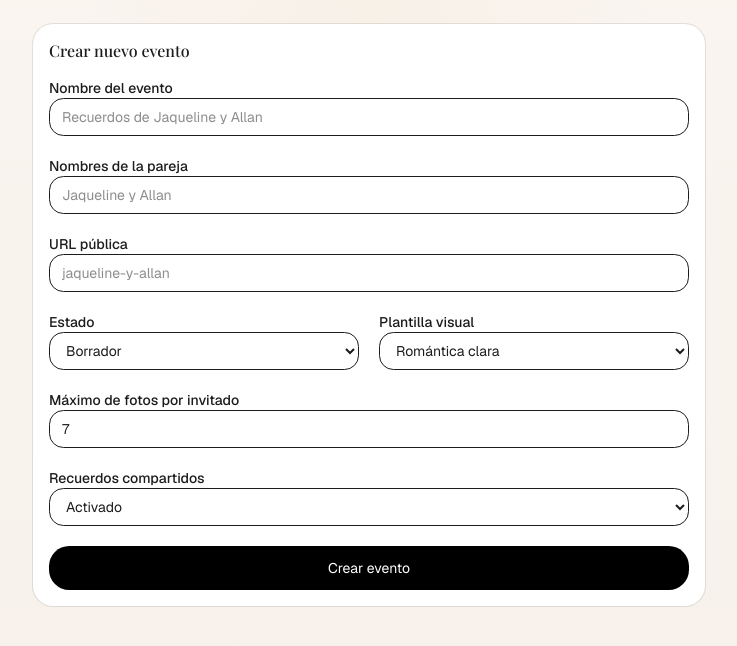
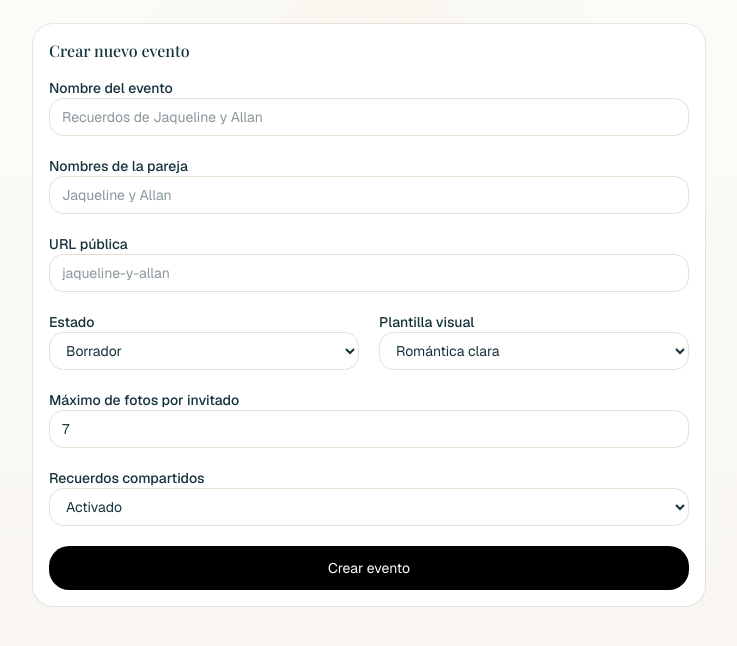
Before and after one commit to kevinmonroy1/EVENTOS, a Next.js app: page /admin/events/new in a window 1280 px wide. Shown: the top 646 px of the page, without its empty margins (271-1008 px from the left). Built offline with nearby package versions, Linux system fonts and the light colour scheme; a web font is replaced by a local one.

Commit message:
adaptacion de colores

```diff
--- a/app/globals.css
+++ b/app/globals.css
@@ -10,6 +10,7 @@
   --font-sans: var(--font-geist-sans);
   --font-mono: var(--font-geist-mono);
   --font-heading: var(--font-playfair);
+
   --color-sidebar-ring: var(--sidebar-ring);
   --color-sidebar-border: var(--sidebar-border);
   --color-sidebar-accent-foreground: var(--sidebar-accent-foreground);
@@ -18,11 +19,13 @@
   --color-sidebar-primary: var(--sidebar-primary);
   --color-sidebar-foreground: var(--sidebar-foreground);
   --color-sidebar: var(--sidebar);
+
   --color-chart-5: var(--chart-5);
   --color-chart-4: var(--chart-4);
   --color-chart-3: var(--chart-3);
   --color-chart-2: var(--chart-2);
   --color-chart-1: var(--chart-1);
+
   --color-ring: var(--ring);
   --color-input: var(--input);
   --color-border: var(--border);
@@ -39,6 +42,7 @@
   --color-popover: var(--popover);
   --color-card-foreground: var(--card-foreground);
   --color-card: var(--card);
+
   --radius-sm: calc(var(--radius) * 0.6);
   --radius-md: calc(var(--radius) * 0.8);
   --radius-lg: var(--radius);
@@ -49,91 +53,112 @@
 }
 
 :root {
-  --color-bg: #f9f7f4;
-  --color-primary: #0f3d3e;
-  --color-primary-light: #145a5a;
-  --color-gold: #c6a15b;
-  --color-border-soft: #efe8dc;
-  --color-text: #1c1c1c;
-  --color-muted: #6b6b6b;
+  /* Wedding palette */
+  --color-bg: #f8f6f2;
+  --color-surface: rgba(255, 255, 255, 0.96);
+  --color-surface-strong: #ffffff;
+  --color-border-soft: #e9dfcf;
 
-  --background: #f9f7f4;
-  --foreground: #1c1c1c;
+  --color-primary: #0f5c53;
+  --color-primary-hover: #0c4a43;
+  --color-primary-light: #15816f;
+  --color-primary-soft: #e8f3f0;
+
+  --color-gold: #c9a35f;
+  --color-gold-soft: rgba(201, 163, 95, 0.16);
+
+  --color-title: #14323a;
+  --color-text: #66656b;
+  --color-text-soft: #8a8790;
+  --color-white: #ffffff;
+
+  /* shadcn variables */
+  --background: #f8f6f2;
+  --foreground: #14323a;
 
   --card: #ffffff;
-  --card-foreground: #1c1c1c;
+  --card-foreground: #14323a;
 
   --popover: #ffffff;
-  --popover-foreground: #1c1c1c;
+  --popover-foreground: #14323a;
 
-  --primary: #0f3d3e;
+  --primary: #0f5c53;
   --primary-foreground: #ffffff;
 
-  --secondary: #f4efe8;
-  --secondary-foreground: #1c1c1c;
+  --secondary: #f6f1e8;
+  --secondary-foreground: #14323a;
 
-  --muted: #f4efe8;
-  --muted-foreground: #6b6b6b;
+  --muted: #f6f1e8;
+  --muted-foreground: #66656b;
 
-  --accent: #f8f3ea;
-  --accent-foreground: #0f3d3e;
+  --accent: #faf5ec;
+  --accent-foreground: #0f5c53;
 
   --destructive: #b42318;
 
   --border: #e7dfd2;
   --input: #e7dfd2;
-  --ring: #c6a15b;
+  --ring: #c9a35f;
 
-  --chart-1: #0f3d3e;
-  --chart-2: #145a5a;
-  --chart-3: #c6a15b;
-  --chart-4: #8f7a4f;
-  --chart-5: #6b6b6b;
+  --chart-1: #0f5c53;
+  --chart-2: #15816f;
+  --chart-3: #c9a35f;
+  --chart-4: #b88d43;
+  --chart-5: #66656b;
 
   --radius: 0.9rem;
 
   --sidebar: #ffffff;
-  --sidebar-foreground: #1c1c1c;
-  --sidebar-primary: #0f3d3e;
+  --sidebar-foreground: #14323a;
+  --sidebar-primary: #0f5c53;
   --sidebar-primary-foreground: #ffffff;
-  --sidebar-accent: #f8f3ea;
-  --sidebar-accent-foreground: #0f3d3e;
+  --sidebar-accent: #faf5ec;
+  --sidebar-accent-foreground: #0f5c53;
   --sidebar-border: #e7dfd2;
-  --sidebar-ring: #c6a15b;
+  --sidebar-ring: #c9a35f;
 }
 
 .dark {
-  --background: #111827;
+  --background: #0f1720;
   --foreground: #f8fafc;
-  --card: #1f2937;
+
+  --card: #18212c;
   --card-foreground: #f8fafc;
-  --popover: #1f2937;
+
+  --popover: #18212c;
   --popover-foreground: #f8fafc;
-  --primary: #d7b56d;
-  --primary-foreground: #111827;
-  --secondary: #24303d;
+
+  --primary: #d8b36d;
+  --primary-foreground: #0f1720;
+
+  --secondary: #20303a;
   --secondary-foreground: #f8fafc;
-  --muted: #24303d;
+
+  --muted: #20303a;
   --muted-foreground: #cbd5e1;
-  --accent: #24303d;
+
+  --accent: #20303a;
   --accent-foreground: #f8fafc;
+
   --destructive: #ef4444;
   --border: rgba(255, 255, 255, 0.12);
   --input: rgba(255, 255, 255, 0.16);
-  --ring: #d7b56d;
-  --chart-1: #d7b56d;
+  --ring: #d8b36d;
+
+  --chart-1: #d8b36d;
   --chart-2: #5ea4a4;
   --chart-3: #7dd3c7;
   --chart-4: #cbd5e1;
   --chart-5: #94a3b8;
-  --sidebar: #1f2937;
+
+  --sidebar: #18212c;
   --sidebar-foreground: #f8fafc;
-  --sidebar-primary: #d7b56d;
-  --sidebar-primary-foreground: #111827;
-  --sidebar-accent: #24303d;
+  --sidebar-primary: #d8b36d;
+  --sidebar-primary-foreground: #0f1720;
+  --sidebar-accent: #20303a;
   --sidebar-accent-foreground: #f8fafc;
   --sidebar-border: rgba(255, 255, 255, 0.12);
-  --sidebar-ring: #d7b56d;
+  --sidebar-ring: #d8b36d;
 }
 
 @layer base {
@@ -142,12 +167,18 @@
   }
 
   html {
+    scroll-behavior: smooth;
     font-family: var(--font-geist-sans), sans-serif;
   }
 
   body {
-    @apply bg-background text-foreground;
+    @apply text-foreground;
     font-family: var(--font-geist-sans), sans-serif;
+    background:
+      radial-gradient(circle at top, rgba(201, 163, 95, 0.08), transparent 28%),
+      linear-gradient(180deg, #ffffff 0%, #f8f6f2 100%);
+    color: var(--color-text);
+    min-height: 100vh;
   }
 
   h1,
@@ -159,102 +190,14 @@
     font-family: var(--font-playfair), serif;
     letter-spacing: -0.02em;
   }
+
+  ::selection {
+    background: rgba(15, 92, 83, 0.14);
+    color: var(--color-title);
+  }
 }
 
 @layer utilities {
-  .wedding-card {
-    @apply rounded-3xl border bg-white shadow-sm;
-    border-color: var(--color-border-soft);
-  }
-
-  .wedding-label {
-    color: var(--color-gold);
-    letter-spacing: 0.28em;
-    text-transform: uppercase;
-    font-size: 0.72rem;
-  }
-
-  .wedding-title {
-    color: var(--color-primary);
-  }
-
-  .wedding-muted {
-    color: var(--color-muted);
-  }
-
-  .wedding-divider {
-    background-color: var(--color-gold);
-    height: 2px;
-    width: 3rem;
-    border-radius: 9999px;
-  }
-
-  .wedding-button-primary {
-    background-color: var(--color-primary);
-    color: white;
-  }
-
-  .wedding-button-primary:hover {
-    background-color: var(--color-primary-light);
-  }
-
-  .wedding-button-secondary {
-    background-color: white;
-    color: var(--color-primary);
-    border: 1px solid var(--color-border-soft);
-  }
-}
-body {
-  @apply bg-white text-stone-800;
-}
-
-.card {
-  @apply rounded-3xl border bg-white shadow-sm;
-}
-
-.title {
-  @apply text-2xl font-semibold text-stone-900;
-}
-
-.subtitle {
-  @apply text-stone-600;
-}
-
-@import "tailwindcss";
-
-:root {
-  --color-bg: #f7f1ea;
-  --color-surface: rgba(255, 252, 247, 0.96);
-  --color-surface-strong: #fffdf9;
-  --color-border-soft: #e8dccd;
-  --color-primary: #0f4c4c;
-  --color-primary-hover: #0c3f3f;
-  --color-primary-soft: #e9f2ef;
-  --color-gold: #caa468;
-  --color-gold-soft: rgba(202, 164, 104, 0.18);
-  --color-title: #16323f;
-  --color-text: #6b6770;
-  --color-text-soft: #8a8590;
-  --color-white: #ffffff;
-}
-
-html {
-  scroll-behavior: smooth;
-}
-
-body {
-  background:
-    radial-gradient(circle at top, rgba(202, 164, 104, 0.08), transparent 28%),
-    linear-gradient(180deg, #fbf7f2 0%, var(--color-bg) 100%);
-  color: var(--color-text);
-  min-height: 100vh;
-}
-
-::selection {
-  background: rgba(15, 76, 76, 0.14);
-  color: var(--color-title);
-}
-
   .wedding-shell {
     position: relative;
   }
@@ -265,9 +208,9 @@ body {
     inset: 0;
     pointer-events: none;
     background:
-    radial-gradient(circle at 15% 20%, rgba(202, 164, 104, 0.06), transparent 18%),
-    radial-gradient(circle at 85% 10%, rgba(15, 76, 76, 0.05), transparent 16%),
-    radial-gradient(circle at 50% 100%, rgba(202, 164, 104, 0.05), transparent 18%);
+      radial-gradient(circle at 15% 20%, rgba(201, 163, 95, 0.06), transparent 18%),
+      radial-gradient(circle at 85% 10%, rgba(15, 92, 83, 0.05), transparent 16%),
+      radial-gradient(circle at 50% 100%, rgba(201, 163, 95, 0.04), transparent 18%);
     z-index: 0;
   }
 
@@ -283,8 +226,8 @@ body {
     background: var(--color-surface);
     border: 1px solid var(--color-border-soft);
     box-shadow:
-    0 12px 30px rgba(30, 41, 59, 0.05),
-    0 3px 10px rgba(30, 41, 59, 0.04);
+      0 12px 30px rgba(20, 50, 58, 0.05),
+      0 3px 10px rgba(20, 50, 58, 0.04);
     backdrop-filter: blur(8px);
   }
 
@@ -303,8 +246,8 @@ body {
 
   .wedding-hero {
     background:
-    linear-gradient(180deg, rgba(255, 255, 255, 0.72), rgba(255, 252, 247, 0.96)),
-    radial-gradient(circle at top right, rgba(202, 164, 104, 0.08), transparent 30%);
+      linear-gradient(180deg, rgba(255, 255, 255, 0.95), rgba(255, 252, 247, 0.98)),
+      radial-gradient(circle at top right, rgba(201, 163, 95, 0.08), transparent 30%);
   }
 
   .wedding-label {
@@ -335,7 +278,7 @@ body {
     background: linear-gradient(
       90deg,
       var(--color-gold) 0%,
-    rgba(202, 164, 104, 0.26) 100%
+      rgba(201, 163, 95, 0.24) 100%
     );
   }
 
@@ -346,11 +289,11 @@ body {
     min-height: 56px;
     border-radius: 999px;
     padding-inline: 1.5rem;
-  background: linear-gradient(180deg, #11514d 0%, #0d4542 100%);
+    background: linear-gradient(180deg, #127061 0%, #0f5c53 100%);
     color: white;
     font-weight: 600;
     box-shadow:
-    0 10px 22px rgba(17, 81, 77, 0.20),
+      0 10px 22px rgba(15, 92, 83, 0.2),
       inset 0 1px 0 rgba(255, 255, 255, 0.16);
     transition:
       transform 0.2s ease,
@@ -360,9 +303,9 @@ body {
 
   .wedding-button-primary:hover {
     transform: translateY(-1px);
-  background: linear-gradient(180deg, #13605b 0%, #0f4c49 100%);
+    background: linear-gradient(180deg, #15816f 0%, #0c4f48 100%);
     box-shadow:
-    0 14px 28px rgba(17, 81, 77, 0.24),
+      0 14px 28px rgba(15, 92, 83, 0.24),
       inset 0 1px 0 rgba(255, 255, 255, 0.18);
   }
 
@@ -381,7 +324,7 @@ body {
     border-radius: 999px;
     padding-inline: 1.5rem;
     border: 1px solid var(--color-border-soft);
-  background: rgba(255, 253, 249, 0.88);
+    background: rgba(255, 255, 255, 0.92);
     color: var(--color-title);
     font-weight: 500;
     transition:
@@ -393,9 +336,9 @@ body {
 
   .wedding-button-secondary:hover {
     transform: translateY(-1px);
-  border-color: rgba(202, 164, 104, 0.5);
-  background: #fffdf9;
-  box-shadow: 0 8px 20px rgba(30, 41, 59, 0.05);
+    border-color: rgba(201, 163, 95, 0.48);
+    background: #ffffff;
+    box-shadow: 0 8px 20px rgba(20, 50, 58, 0.05);
   }
 
   .wedding-button-secondary:disabled {
@@ -410,7 +353,7 @@ body {
     min-height: 58px;
     border-radius: 999px;
     border: 1px solid var(--color-border-soft);
-  background: rgba(255, 253, 249, 0.96);
+    background: rgba(255, 255, 255, 0.98);
     color: var(--color-title);
     padding: 0 20px;
     outline: none;
@@ -425,18 +368,18 @@ body {
   }
 
   .wedding-input:focus {
-  border-color: rgba(202, 164, 104, 0.7);
+    border-color: rgba(201, 163, 95, 0.72);
     box-shadow:
-    0 0 0 4px rgba(202, 164, 104, 0.14),
-    0 8px 18px rgba(30, 41, 59, 0.04);
-  background: #fffefb;
+      0 0 0 4px rgba(201, 163, 95, 0.14),
+      0 8px 18px rgba(20, 50, 58, 0.04);
+    background: #ffffff;
   }
 
   .wedding-progress-track {
     height: 12px;
     width: 100%;
     border-radius: 999px;
-  background: #ede4d8;
+    background: #efe7db;
     overflow: hidden;
   }
 
@@ -445,12 +388,12 @@ body {
     border-radius: 999px;
     background: linear-gradient(
       90deg,
-    #caa468 0%,
-    #b98a3f 28%,
-    #1b655f 70%,
-    #0f4c4c 100%
+      #c9a35f 0%,
+      #b88d43 24%,
+      #19806f 68%,
+      #0f5c53 100%
     );
-  box-shadow: 0 4px 12px rgba(15, 76, 76, 0.18);
+    box-shadow: 0 4px 12px rgba(15, 92, 83, 0.18);
     transition: width 0.35s ease;
   }
 
@@ -463,7 +406,7 @@ body {
     padding: 0 10px;
     border-radius: 999px;
     border: 1px solid var(--color-border-soft);
-  background: rgba(255, 253, 249, 0.92);
+    background: rgba(255, 255, 255, 0.92);
     color: var(--color-text);
     font-size: 0.875rem;
   }
@@ -473,7 +416,11 @@ body {
     border-radius: 22px;
     border: 1px solid var(--color-border-soft);
     background: var(--color-surface-strong);
-  box-shadow: 0 8px 18px rgba(30, 41, 59, 0.05);
+    box-shadow: 0 8px 18px rgba(20, 50, 58, 0.05);
+    transition:
+      transform 0.22s ease,
+      box-shadow 0.22s ease,
+      border-color 0.22s ease;
   }
 
   .wedding-photo-frame img,
@@ -482,23 +429,29 @@ body {
     transition: transform 0.35s ease;
   }
 
+  .wedding-photo-frame:hover {
+    transform: translateY(-2px);
+    box-shadow: 0 14px 26px rgba(20, 50, 58, 0.08);
+    border-color: rgba(201, 163, 95, 0.42);
+  }
+
   .wedding-photo-frame:hover img {
     transform: scale(1.04);
   }
 
   .wedding-empty {
     border-radius: 24px;
-  border: 1px dashed rgba(202, 164, 104, 0.42);
-  background: rgba(255, 250, 244, 0.72);
+    border: 1px dashed rgba(201, 163, 95, 0.42);
+    background: rgba(255, 251, 245, 0.78);
   }
 
   .wedding-mini-note {
     border-radius: 20px;
-  border: 1px solid rgba(202, 164, 104, 0.24);
+    border: 1px solid rgba(201, 163, 95, 0.24);
     background: linear-gradient(
       180deg,
-    rgba(255, 250, 242, 0.95) 0%,
-    rgba(255, 253, 249, 0.92) 100%
+      rgba(255, 251, 244, 0.95) 0%,
+      rgba(255, 255, 255, 0.92) 100%
     );
   }
 
@@ -513,24 +466,19 @@ body {
     right: -80px;
     width: 180px;
     height: 180px;
-  background: radial-gradient(circle, rgba(202, 164, 104, 0.12), transparent 65%);
+    background: radial-gradient(circle, rgba(201, 163, 95, 0.12), transparent 65%);
     pointer-events: none;
   }
 
-.wedding-photo-frame {
-  overflow: hidden;
-  border-radius: 22px;
-  border: 1px solid var(--color-border-soft);
-  background: var(--color-surface-strong);
-  box-shadow: 0 8px 18px rgba(30, 41, 59, 0.05);
-  transition:
-    transform 0.22s ease,
-    box-shadow 0.22s ease,
-    border-color 0.22s ease;
+  .card {
+    @apply rounded-3xl border bg-white shadow-sm;
   }
 
-.wedding-photo-frame:hover {
-  transform: translateY(-2px);
-  box-shadow: 0 14px 26px rgba(30, 41, 59, 0.08);
-  border-color: rgba(202, 164, 104, 0.42);
+  .title {
+    @apply text-2xl font-semibold text-stone-900;
   }
+
+  .subtitle {
+    @apply text-stone-600;
+  }
+}
```
Also changed, not shown: components/public/shared-gallery-modal.tsx (+90 -11 lines). Lines whose indentation alone changed are shown as unchanged.
